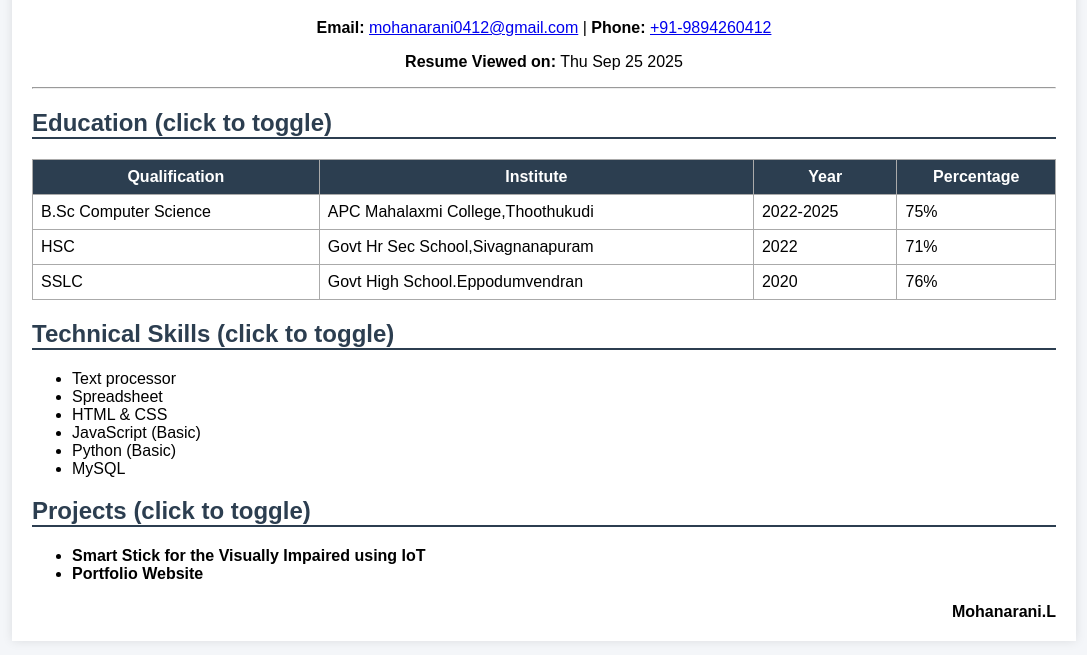
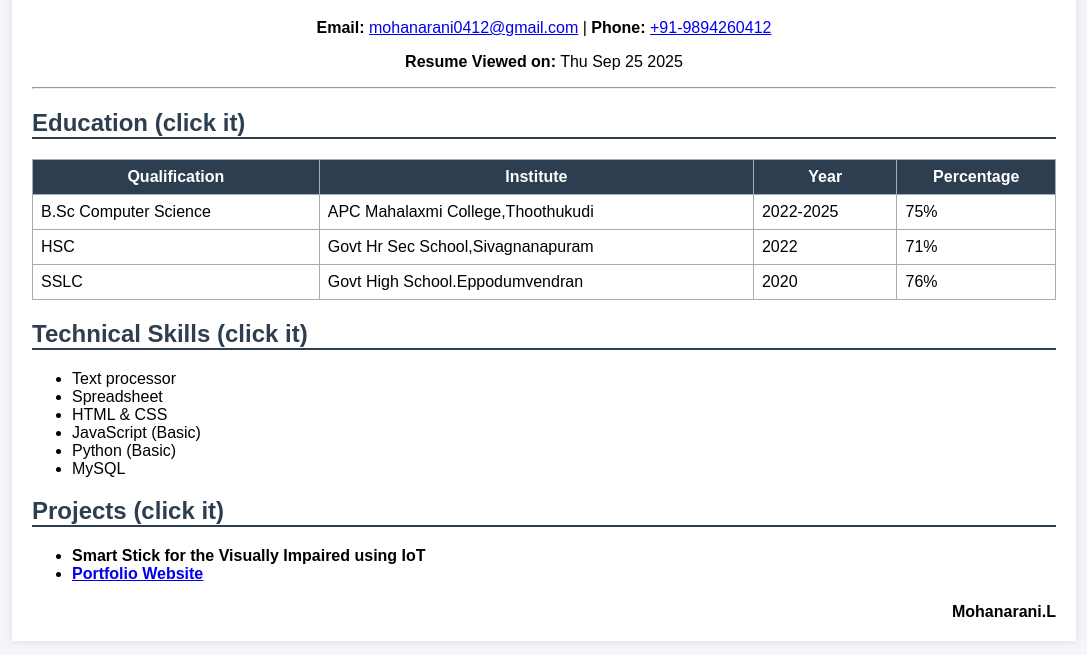
Before and after one commit to Mohana0412/Mona, a plain HTML site: page index.html in a window 1280 px wide. Shown: the part 81-736 px from the top of the page, without its empty margins (96-1183 px from the left). Drawn offline with Linux system fonts and the light colour scheme.

Commit message:
Update index.html
Add project

```diff
--- a/index.html
+++ b/index.html
@@ -27,7 +27,7 @@
     <hr>
 
     <!-- Education Section -->
-    <h2 onclick="toggleSection('edu')">Education (click to toggle)</h2>
+    <h2 onclick="toggleSection('edu')">Education (click it)</h2>
     <div id="edu">
       <table>
         <tr><th>Qualification</th><th>Institute</th><th>Year</th><th>Percentage</th></tr>
@@ -38,7 +38,7 @@
     </div>
 
     <!-- Skills Section -->
-    <h2 onclick="toggleSection('skills')">Technical Skills (click to toggle)</h2>
+    <h2 onclick="toggleSection('skills')">Technical Skills (click it)</h2>
     <div id="skills">
       <ul>
          <li>Text processor</li>
@@ -52,11 +52,11 @@
     </div>
 
     <!-- Projects Section -->
-    <h2 onclick="toggleSection('pro')">Projects (click to toggle)</h2>
+    <h2 onclick="toggleSection('pro')">Projects (click it)</h2>
     <div id="pro">
       <ul>
         <li><b>Smart Stick for the Visually Impaired using IoT</b></li>
-        <li><b>Portfolio Website</b></li>
+        <li><b><a href="https://mohana0412.github.io/Mona/">Portfolio Website</a></b></li>
       </ul>
     </div>
 
```
